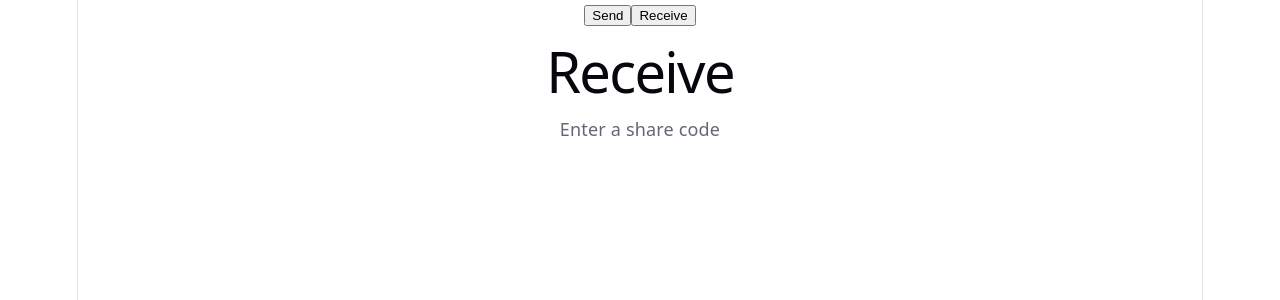
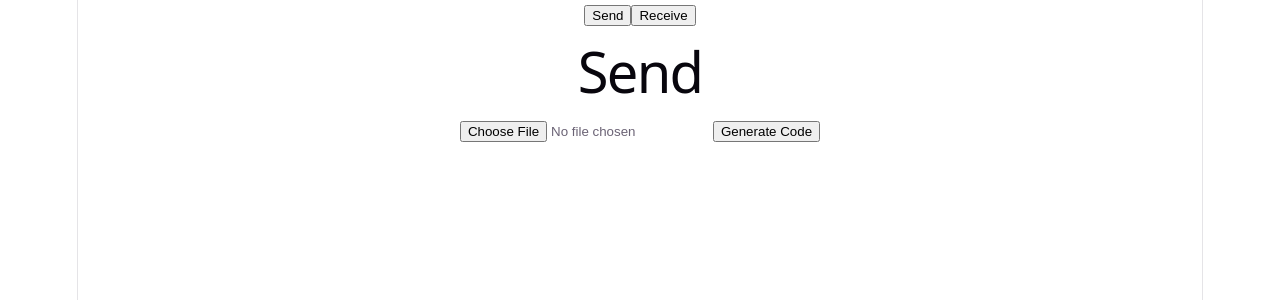
Before and after one commit to muhammadaaribali/dropit, a React app in the folder frontend/: page / in a window 1280 px wide. Shown: the top 300 px of the page. Built offline with nearby package versions, Linux system fonts and the light colour scheme; the HTML template or start-up script is replaced by a standard one.

Commit message:
send ui working w backend

```diff
--- a/frontend/src/App.jsx
+++ b/frontend/src/App.jsx
@@ -4,7 +4,7 @@ import Receive from "./pages/Receive";
 
 function App(){
 
-  const [activeTab, setActiveTab]= useState("Send");
+  const [activeTab, setActiveTab]= useState("send");
 
   return(
     <div>
@@ -13,7 +13,7 @@ function App(){
         Send
         </button>
 
-        <button onClick={()=> setActiveTab("Receive")}>
+        <button onClick={()=> setActiveTab("receive")}>
           Receive
         </button>
       </nav>
--- a/frontend/src/pages/Send.jsx
+++ b/frontend/src/pages/Send.jsx
@@ -1,10 +1,86 @@
+import {useState} from "react";
+import api from "../services/api";
+
 function Send(){
-    return(
+    const [file, setFile]= useState(null);
+    const [code, setCode]= useState("");
+    const [loading, setLoading]=useState(false);
+    const [error, setError]= useState("");
+
+    const handleFileChange= (event)=> {
+
+        const selectedFile = event.target.files[0];
+
+        if(!selectedFile){
+            return;
+        }
+
+        setFile(selectedFile);
+        setCode("");
+        setError("");
+    };
+
+    const handleUpload = async()=>{
+        if(!file){
+            setError("Please select a file");
+            return;
+        }
+
+        setLoading(true);
+        setError("");
+        setCode("");
+
+        try{
+            const formData= new FormData();
+
+            formData.append("file",file);
+
+            const response = await api.post("/share/upload",formData);
+
+            setCode(response.data.code);
+        } catch(error){
+            console.error(error);
+            setError("Upload failed");
+        } finally {
+            setLoading(false);
+        }
+    };
+
+    return (
         <div>
             <h1>Send</h1>
-            <p>Upload a file or share a link</p>
+            <input
+            type="file"
+            onChange={handleFileChange}
+            />
+
+            {file && (
+                <p>
+                    Selected: {file.name}
+                </p>
+            )}
+
+            <button
+                onClick={handleUpload}
+                disabled={loading}
+                >
+                    {loading ? "Uploading...": "Generate Code"}
+                </button>
+
+                {code && (
+                    <div>
+                        <h2>Your Code</h2>
+                        <p>{code}</p>
+                    </div>
+                )}
+
+                {error && (
+                    <p>{error}</p>
+                )}
+
         </div>
     );
+
 }
 
 export default Send;
--- a/frontend/src/services/api.js
+++ b/frontend/src/services/api.js
@@ -2,7 +2,7 @@ import axios from "axios";
 
 const api = axios.create({
 
-    baseURL: "https://localhost:5276/api"
+    baseURL: "http://localhost:5276/api"
 });
 
 export default api;
```
Also changed, not shown: 10 other files (tests, documents, lock files or other folders).
